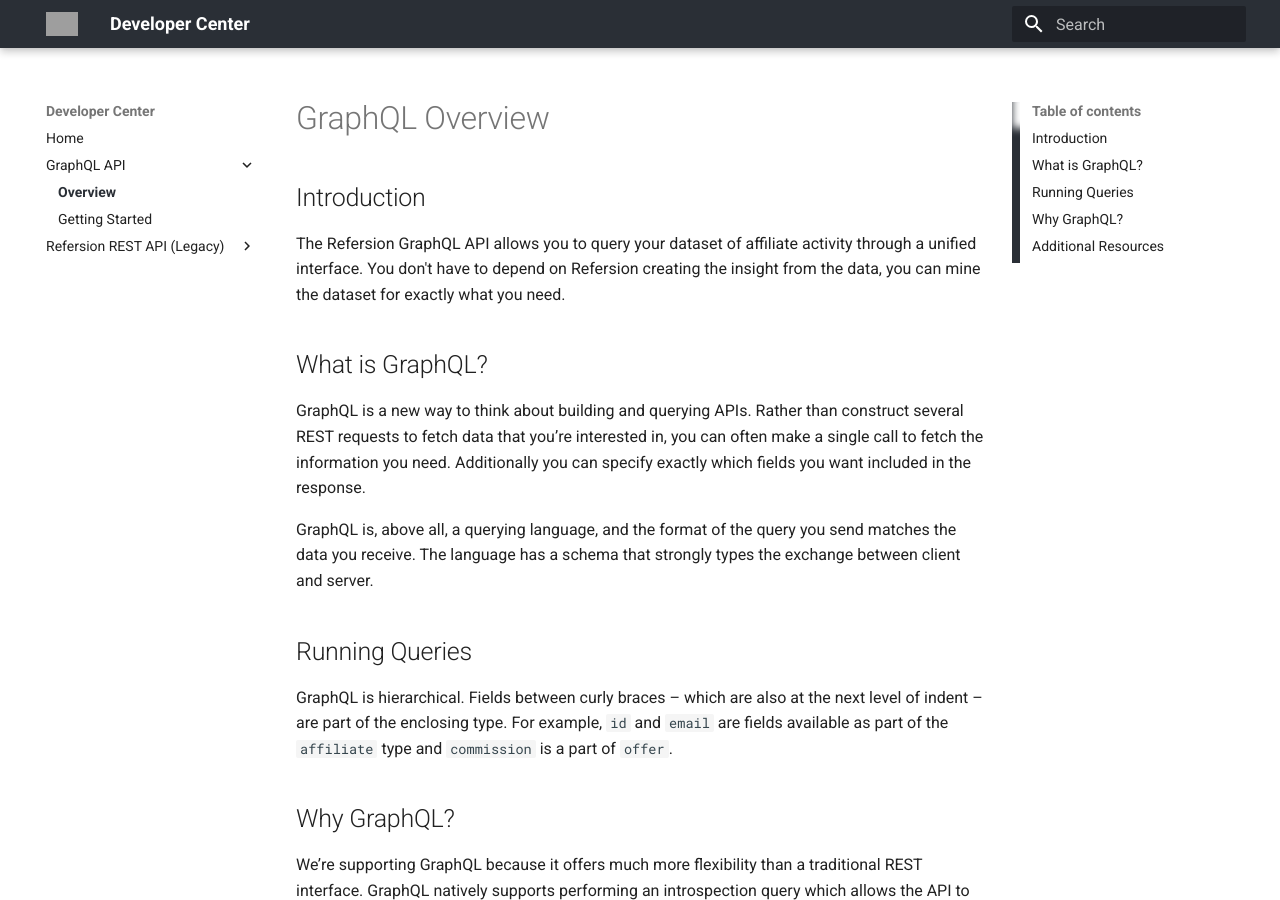
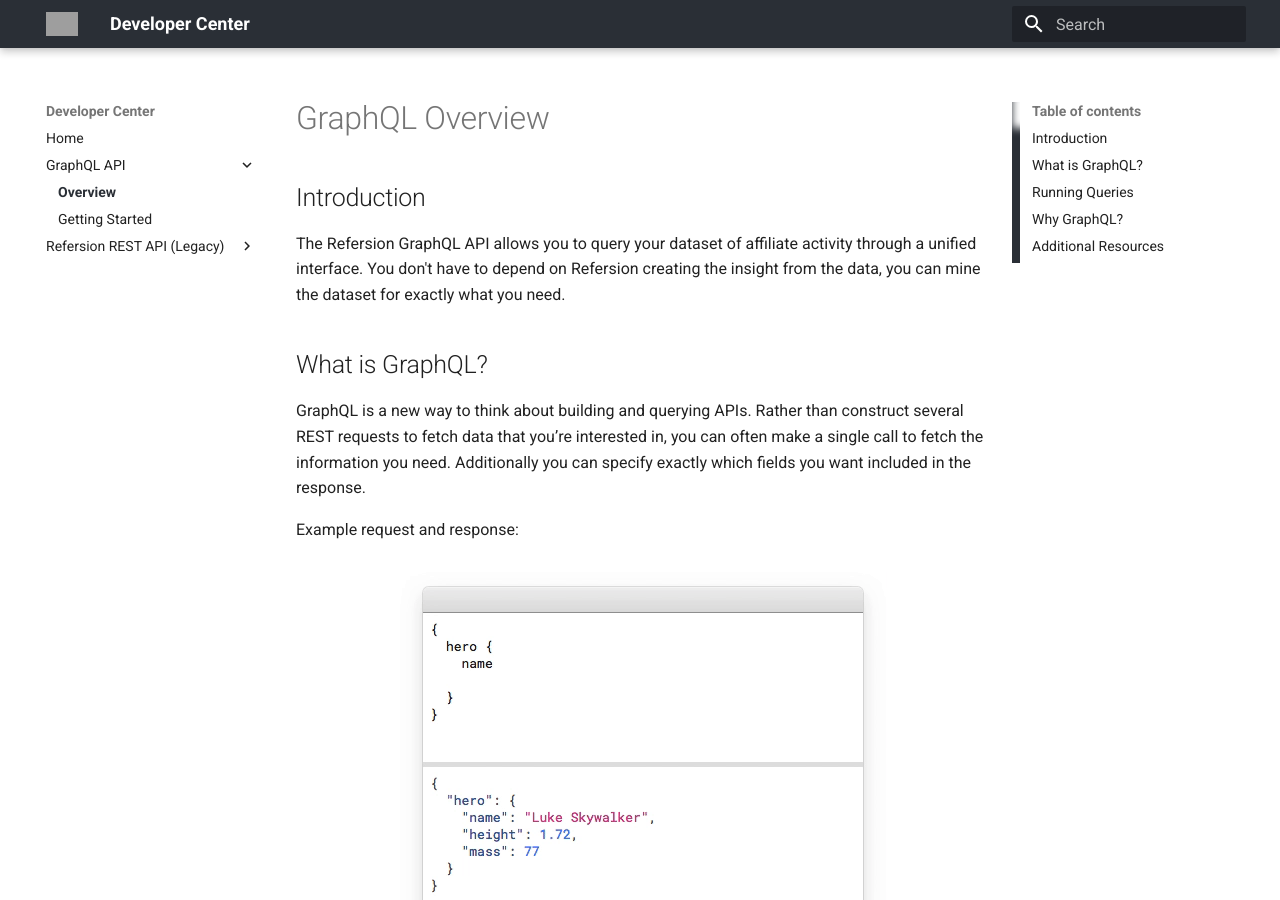
Before and after one commit to refersion/docs, an MkDocs documentation site: the page built from docs/graphql-api/overview.md, in a window 1280 px wide and 900 px high. Built offline with MkDocs 1.6.1 and Material for MkDocs 9.7.7, drawn with Linux system fonts in a browser that asks for light colours; old or Windows-style settings are respelled for this version of MkDocs; grey boxes are pictures that could not be loaded.

Commit message:
Add example animation

```diff
--- a/docs/graphql-api/overview.md
+++ b/docs/graphql-api/overview.md
@@ -7,6 +7,12 @@ The Refersion GraphQL API allows you to query your dataset of affiliate activity
 ## What is GraphQL?
 
 GraphQL is a new way to think about building and querying APIs. Rather than construct several REST requests to fetch data that you’re interested in, you can often make a single call to fetch the information you need. Additionally you can specify exactly which fields you want included in the response.
+
+Example request and response:
+
+<div style="text-align: center;">
+<img src="/assets/images/graphql-response-animation.gif" alt="What you request is what you get" />
+</div>
 
 GraphQL is, above all, a querying language, and the format of the query you send matches the data you receive. The language has a schema that strongly types the exchange between client and server.
 
```
Also changed, not shown: custom/assets/images/graphql-response-animation.gif (added).
